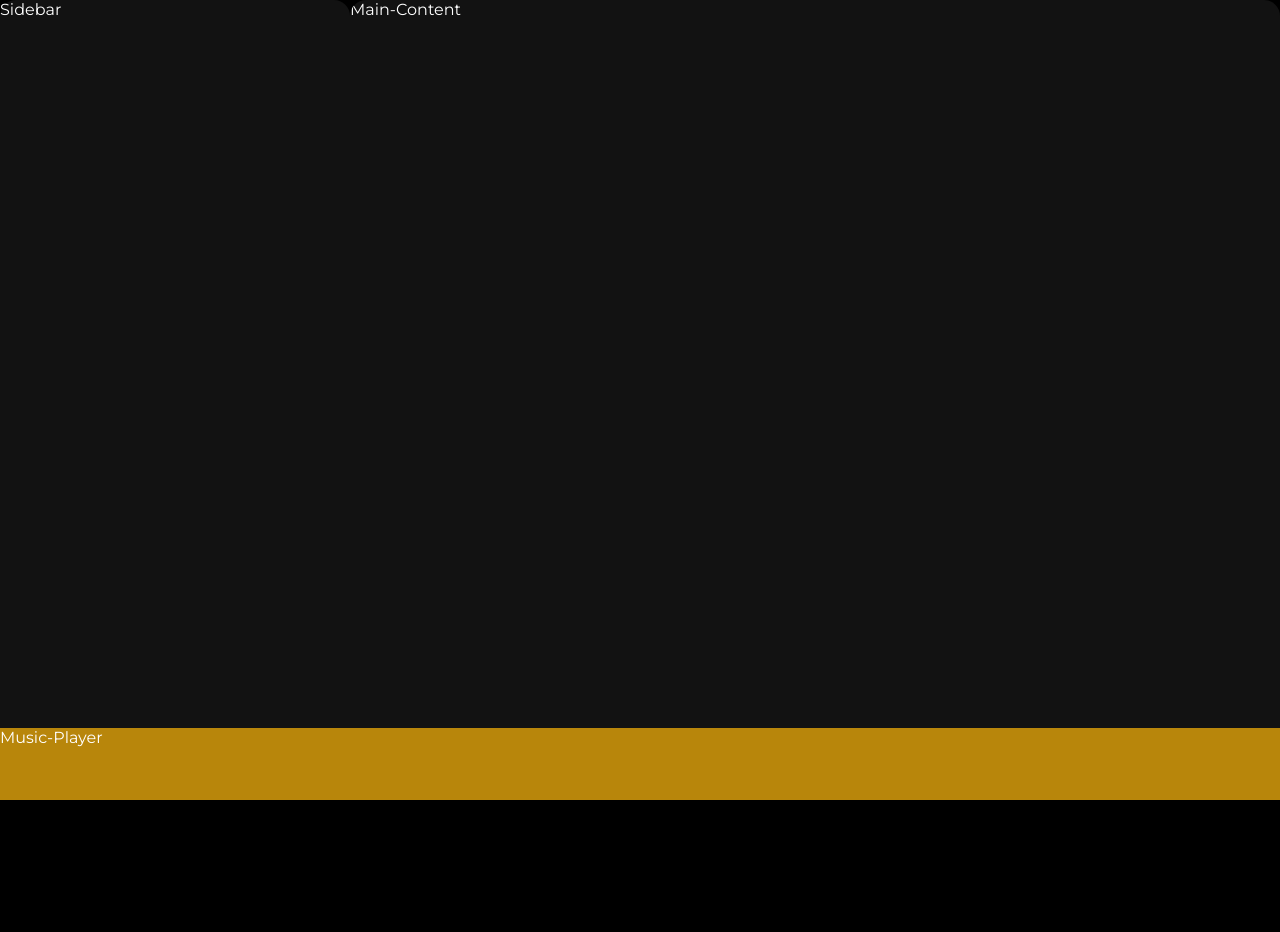
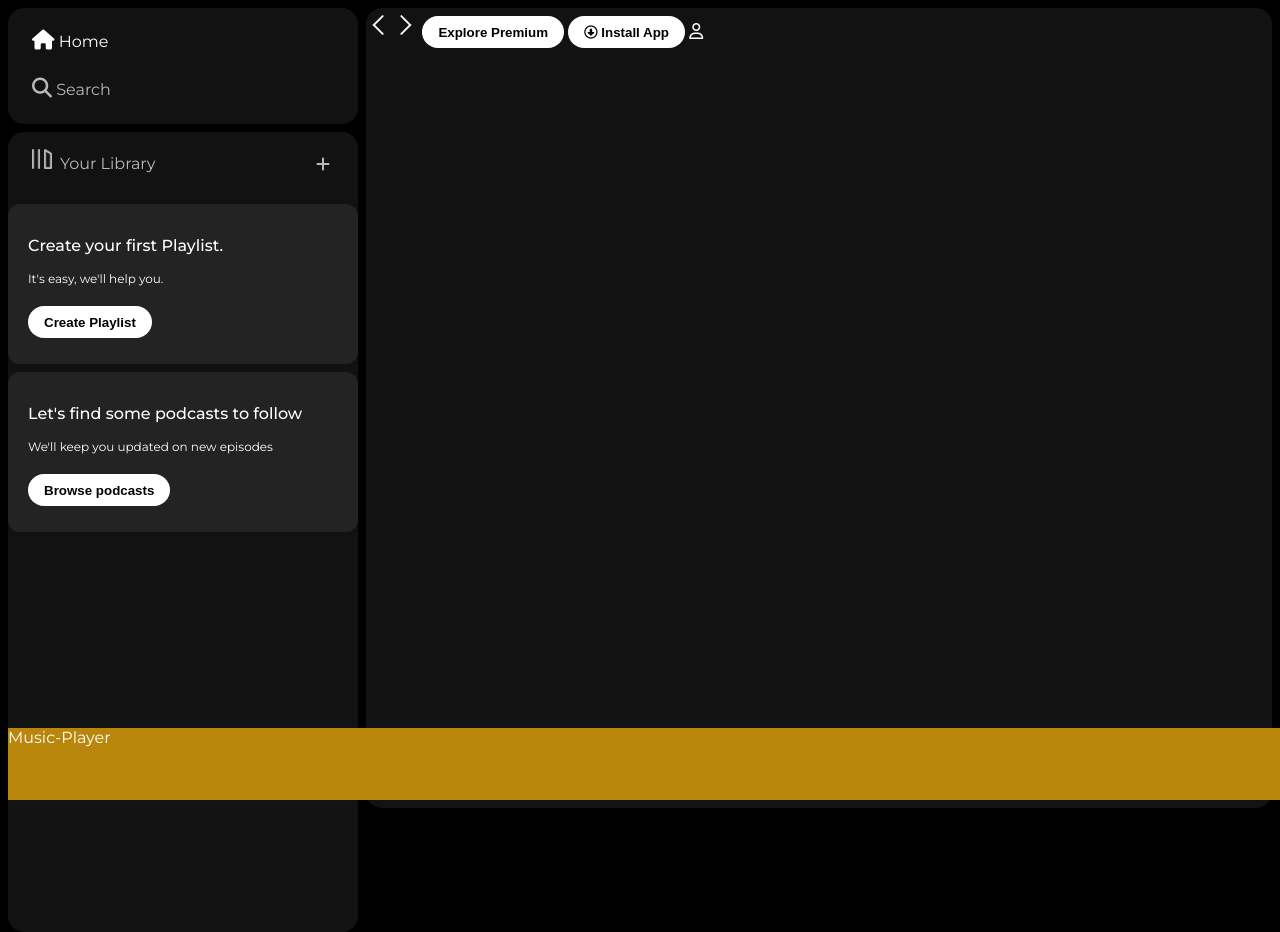
Before and after one commit to GhostHunterr/Spotify-Bootstrap, a plain HTML site: page index.html in a window 1280 px wide. Before the commit the page ends 800 px from the top, so only its background shows below. Drawn offline with Linux system fonts and the light colour scheme.

Commit message:
Sidebar Complete.

```diff
--- a/index.html
+++ b/index.html
@@ -20,8 +20,53 @@
 <body>
 
     <div class="main">
-        <div class="sidebar">Sidebar</div>
-        <div class="main-content">Main-Content</div>
+        <div class="sidebar">
+            <div class="nav">
+                <div class="nav-option" style="opacity: 1;">
+                    <a href="#" >
+                        <i class="fa-solid fa-house"></i>
+                        Home
+                    </a>
+                </div>
+                <div class="nav-option">
+
+                    <a href="#">
+                        <i class="fa-solid fa-magnifying-glass"></i>
+                        Search
+                    </a>
+                </div>
+            </div>
+            <div class="library">
+                <div class="options">
+                    <div class="lib-option nav-option">
+                        <a href="#"><img src="assets/library_icon.png" alt="">Your Library</a>
+                    </div>
+                    <div class="add"><i class="fa-solid fa-plus nav-option"></i> </div>
+                </div>
+                <div class="lib-box">
+                    <div class="box">
+                        <p class="box-p1">Create your first Playlist.</p>
+                        <p class="box-p2">It's easy, we'll help you.</p>
+                        <button class="badge">Create Playlist</button>
+                    </div>
+                    <div class="box">
+                        <p class="box-p1">Let's find some podcasts to follow</p>
+                        <p class="box-p2">We'll keep you updated on new episodes</p>
+                        <button class="badge">Browse podcasts</button>
+                    </div>
+                </div>
+            </div>
+        </div>
+        <div class="main-content">
+            <div class="sticky-nav">
+                <img src="/assets/backward_icon.png" alt="">
+                <img src="/assets/forward_icon.png" alt="">
+                <button class="badge">Explore Premium</button>
+                <button class="badge"><i class="fa-regular fa-circle-down"></i> Install App</button>
+                <i class="fa-regular fa-user"></i>
+            </div>
+            <div class="cards"></div>
+        </div>
         <div class="music-player">Music-Player</div>
     </div>
 
--- a/style.css
+++ b/style.css
@@ -1,6 +1,7 @@
 body{
     font-family: "Montserrat", sans-serif;
     margin: 0;
+    padding: 0.5rem;
     background-color: black;
     color: white;
     overflow: hidden;
@@ -9,13 +10,13 @@ body{
 .main{
     display: flex;
     height: 100vh;
-
 }
 
 .sidebar{
-    background-color: #121212;
+    background-color: black;
     width: 350px;
     border-radius: 1rem;
+    margin-right: 0.5rem;
 }
 
 .main-content{
@@ -33,3 +34,92 @@ body{
     width: 100%;
     height: 72px;
 }
+
+a{
+    text-decoration: none;
+    color: white;
+}
+
+.nav{
+    background-color: #121212;
+    border-radius: 1rem;
+    display: flex;
+    flex-direction: column;
+    justify-content: center;
+    height: 100px;
+    padding: 0.5rem 0.75rem;
+}
+
+.nav-option{
+    line-height: 2.5rem;
+    padding: .25rem .75rem;
+    opacity: 0.7;
+}
+
+.nav-option:hover{
+    opacity: 1;
+}
+
+.nav-option i{
+    font-size: 1.25rem;
+}
+
+.nav-option a{
+    font-size: 1rem;
+}
+
+.library{
+    background-color:  #121212;
+    border-radius: 1rem;
+    margin-top: 0.5rem;
+    height: 100%;
+}
+
+.options{
+    display: flex;
+    align-items: center;
+    justify-content: space-between;
+    padding: 0.5rem 1rem;
+}
+
+.lib-option{
+    padding: 0.25rem 0.5rem;
+    font: 1rem;
+}
+
+.lib-option img{
+    height: 1.25rem;
+    width: 1.25rem;
+    margin-right: 0.5rem;
+}
+
+
+.box{
+    background-color: #232323;
+    height: 8rem;
+    border-radius: .75rem;
+    margin: 0.5rem 0;
+    padding: 1rem 1.25rem;
+}
+
+
+.box-p1
+{
+    font-size: 1rem;
+    font-weight: 500;
+}
+
+.box-p2{
+    font-size: .75rem;
+}
+
+.badge{
+    background-color: white;
+    border: none;
+    border-radius: 100px;
+    padding: .24rem 1rem;
+    font-weight: 700;
+    margin-top: .5rem;
+    height: 2rem;
+    width: fit-content;
+}
```
